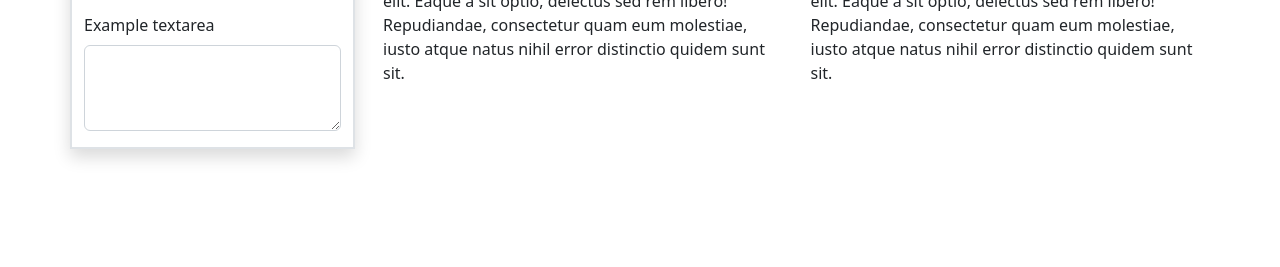
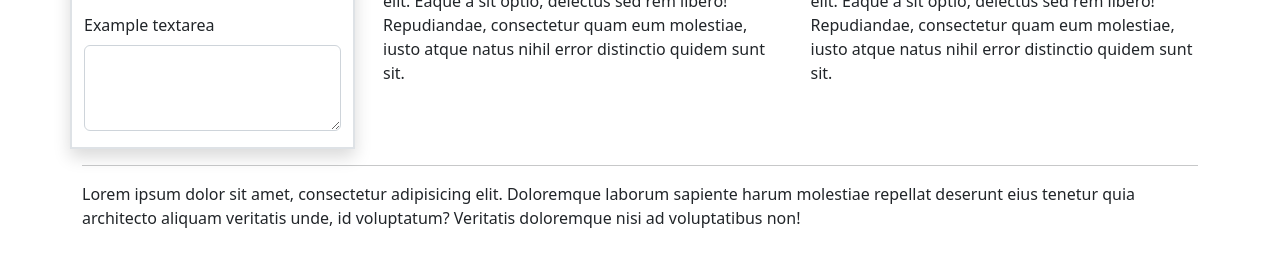
Before and after one commit to palabricajunerey/boostrap3d, a plain HTML site: page index.html in a window 1280 px wide. Shown: the part 147-414 px from the top of the page. Drawn offline with Linux system fonts and the light colour scheme.

Commit message:
added footer for index.html

```diff
--- a/index.html
+++ b/index.html
@@ -99,6 +99,18 @@
           </div>
       </div>
       </div>
+      <!-- 2nd row start -->
+      <div class="row">
+        <div class="col">
+            <hr>
+            <footer>
+                Lorem ipsum dolor sit amet, consectetur adipisicing elit. Doloremque laborum sapiente harum
+                molestiae repellat deserunt eius tenetur quia architecto aliquam veritatis unde, id
+                voluptatum? Veritatis doloremque nisi ad voluptatibus non!
+            </footer>
+        </div>
+    </div>
+    <!-- 2nd row end -->
     </div>
   </body>
 </html>
```
